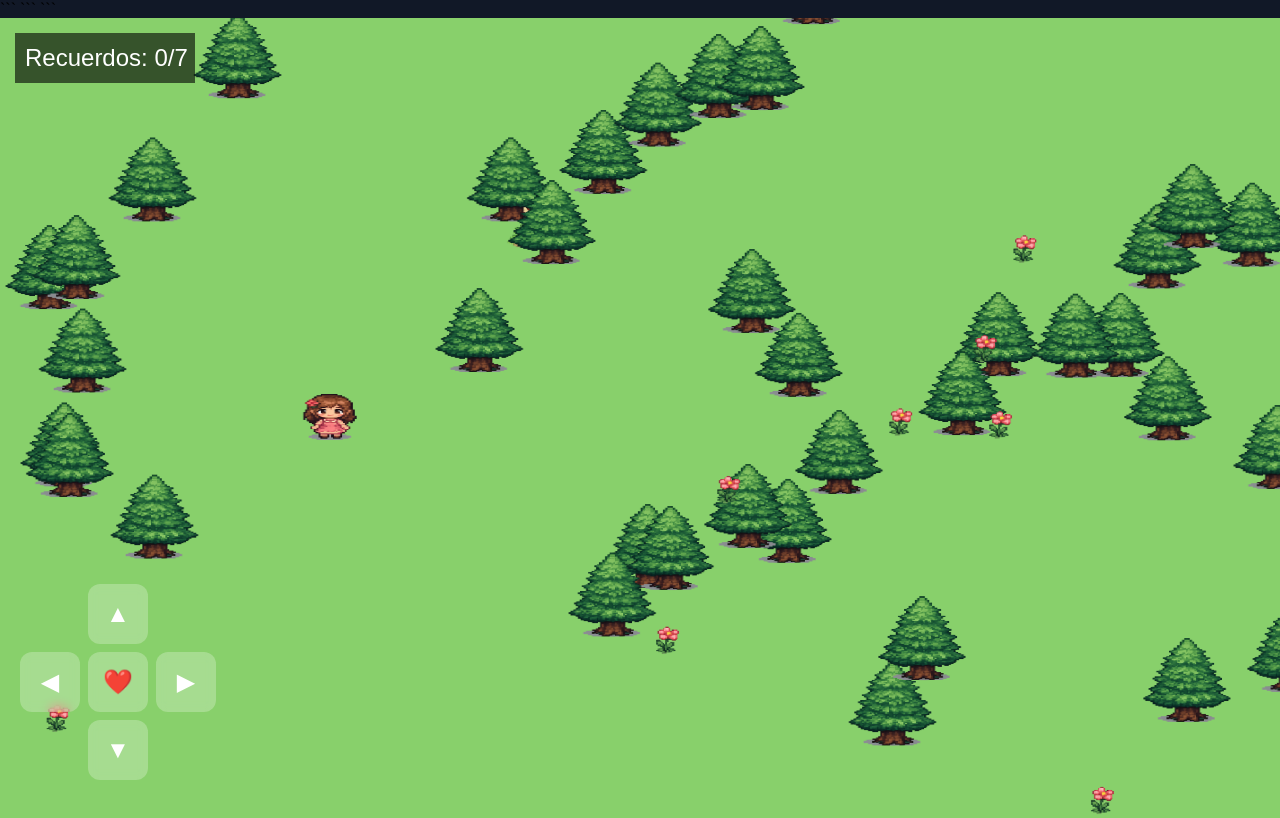
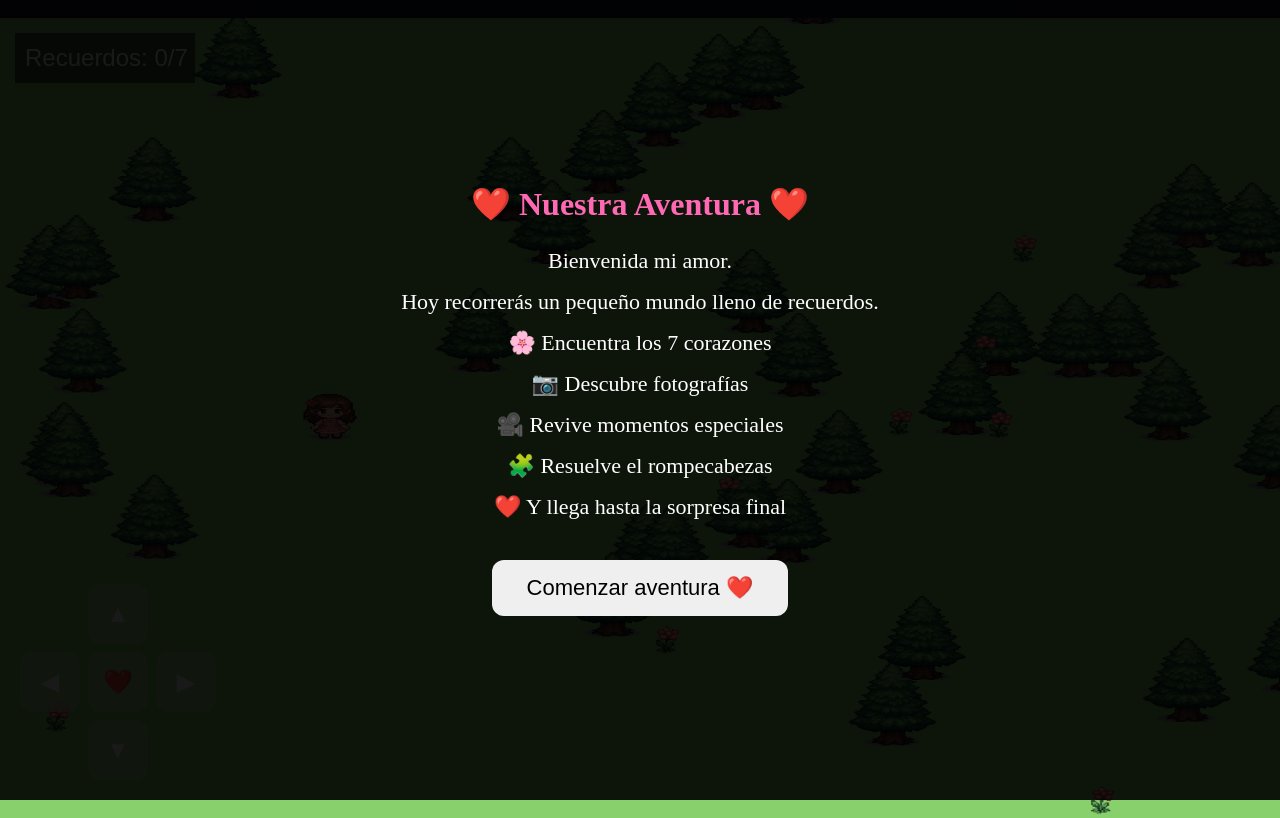
Before and after one commit to akito70/love-aventure, a plain HTML site: page index.html in a window 1280 px wide. Drawn offline with Linux system fonts and the light colour scheme.

Commit message:
Agregada pantalla de bienvenida

````diff
--- a/css/style.css
+++ b/css/style.css
@@ -223,3 +223,63 @@ opacity:0.9;
 
 
 }
+#startScreen{
+
+    position:fixed;
+
+    top:0;
+    left:0;
+
+    width:100%;
+    height:100%;
+
+    background:
+    rgba(0,0,0,0.9);
+
+    display:flex;
+
+    justify-content:center;
+    align-items:center;
+
+    z-index:9999;
+}
+
+#startContent{
+
+    max-width:700px;
+
+    text-align:center;
+
+    color:white;
+
+    padding:40px;
+}
+
+#startContent h1{
+
+    margin-bottom:25px;
+
+    color:#ff69b4;
+}
+
+#startContent p{
+
+    margin:15px 0;
+
+    font-size:22px;
+}
+
+#startGame{
+
+    margin-top:25px;
+
+    padding:15px 35px;
+
+    border:none;
+
+    border-radius:12px;
+
+    font-size:22px;
+
+    cursor:pointer;
+}
--- a/index.html
+++ b/index.html
@@ -24,7 +24,52 @@
 
 <body>
 
-```
+```<div id="startScreen">
+
+    <div id="startContent">
+
+        <h1>
+            ❤️ Nuestra Aventura ❤️
+        </h1>
+
+        <p>
+            Bienvenida mi amor.
+        </p>
+
+        <p>
+            Hoy recorrerás un pequeño
+            mundo lleno de recuerdos.
+        </p>
+
+        <p>
+            🌸 Encuentra los 7 corazones
+        </p>
+
+        <p>
+            📷 Descubre fotografías
+        </p>
+
+        <p>
+            🎥 Revive momentos especiales
+        </p>
+
+        <p>
+            🧩 Resuelve el rompecabezas
+        </p>
+
+        <p>
+            ❤️ Y llega hasta la sorpresa final
+        </p>
+
+        <button id="startGame">
+
+            Comenzar aventura ❤️
+
+        </button>
+
+    </div>
+
+</div>
 <canvas id="gameCanvas"></canvas>
 
 <div id="mobileControls">
--- a/js/game.js
+++ b/js/game.js
@@ -48,6 +48,31 @@ window.addEventListener(
 
     }
 );
+const startScreen =
+document.getElementById(
+    "startScreen"
+);
+
+const startGameButton =
+document.getElementById(
+    "startGame"
+);
+
+if (
+    startGameButton
+) {
+
+    startGameButton.addEventListener(
+        "click",
+        () => {
+
+            startScreen.style.display =
+                "none";
+
+            startMusic();
+        }
+    );
+}
 const canvas = document.getElementById("gameCanvas");
 const ctx = canvas.getContext("2d");
 const memoryModal =
````
